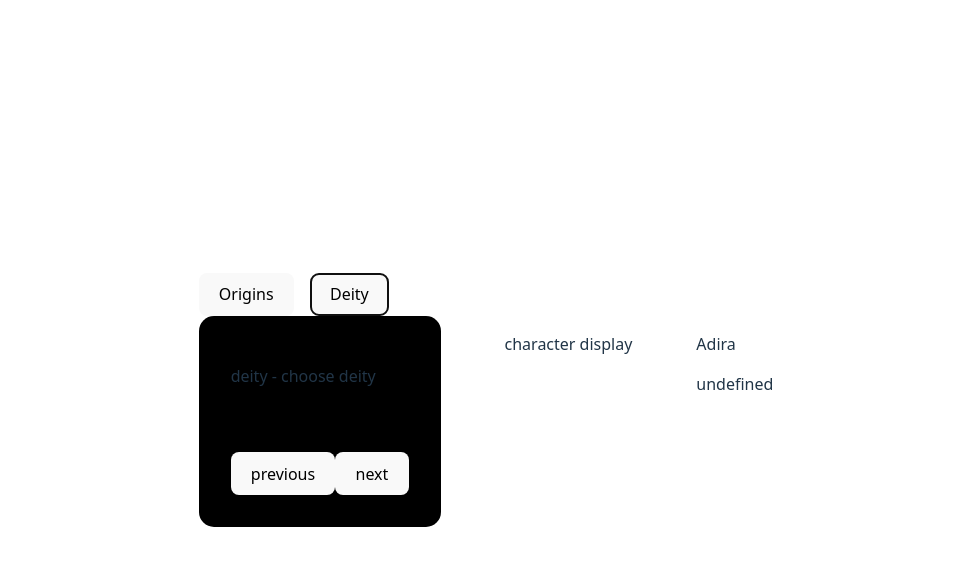
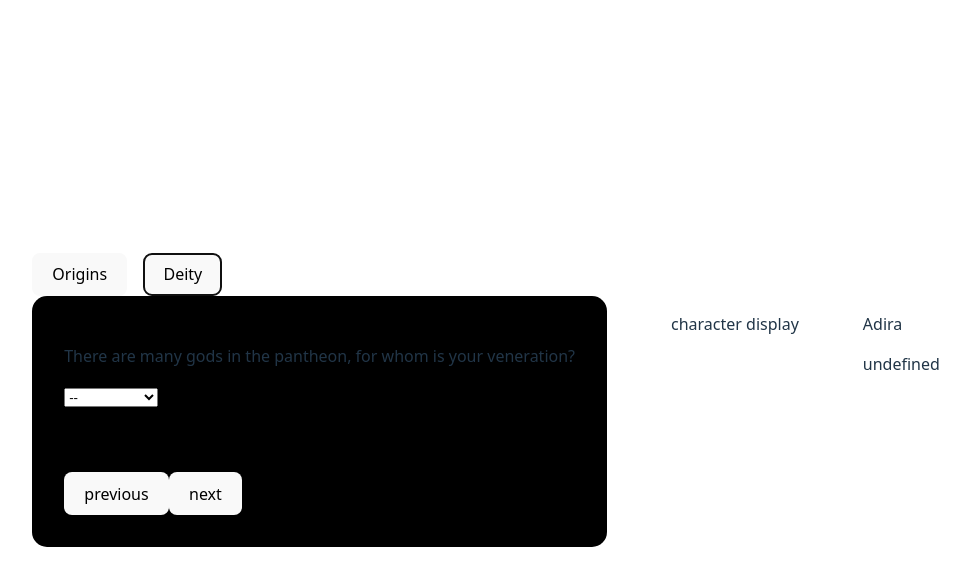
Before and after one commit to tecxh/character-gen, a React (Vite) app: page / in a window 1280 px wide. Both pictures are taken after a click on the button "Deity". Shown: the top 586 px of the page, without its empty margins (154-1124 px from the left). Built offline with nearby package versions, Linux system fonts and the light colour scheme.

Commit message:
add deity choice screen & common display component

```diff
--- a/src/components/CharacterGenerator/ui/CharacterInfoDisplay.tsx
+++ b/src/components/CharacterGenerator/ui/CharacterInfoDisplay.tsx
@@ -2,17 +2,19 @@ import { useCharacter, useData } from "~lib/context"
 
 export const CharacterInfoDisplay = () => {
     const character = useCharacter();
-    const { locations, classes } = useData();
+    const { locations, classes, deities } = useData();
 
-    const { bio: { originLocation }, class: charClass } = character;
+    const { bio: { originLocation }, class: charClass, deity: charDeity } = character;
     const location = locations.find((location) => location.key === originLocation);
     const selectedClass = classes.find((originalClass) => originalClass.key === charClass)
+    const selectedDeity = deities.find((deity) => deity.key === charDeity)
 
     return (
         <div>
             <p>{character.name}</p>
             <span>{location?.personLabel + ' '}</span>
             <span>{selectedClass?.label}</span>
+            {selectedDeity && <p>Devout of {selectedDeity.label}</p>}
         </div>
     )
 }
--- a/src/components/CharacterGenerator/ui/GeneratorMenu.tsx
+++ b/src/components/CharacterGenerator/ui/GeneratorMenu.tsx
@@ -1,4 +1,4 @@
-import { CommonScreen, OriginLocationScreen, OriginClassScreen } from "./menuScreens"
+import { CommonScreen, OriginLocationScreen, OriginClassScreen, DeityChoiceScreen } from "./menuScreens"
 import { Button } from "~components/common";
 
 interface GeneratorMenuProps {
@@ -13,9 +13,9 @@ export const GeneratorMenu = ({ step, increaseStep, decreaseStep }: GeneratorMen
       case 1:
         return <OriginLocationScreen />;
       case 2:
-        return <OriginClassScreen />
+        return <OriginClassScreen />;
       case 3:
-        return <p>deity - choose deity</p>
+        return <DeityChoiceScreen />;
       case 4:
         return <p>deity - choose abilities</p>
       default:
--- /dev/null
+++ b/src/components/CharacterGenerator/ui/menuScreens/CommonChoiceDisplay.tsx
@@ -0,0 +1,24 @@
+import { PassiveDisplay } from "~/components/common";
+import type { Ability, Passive } from "~/types";
+
+interface CommonChoiceDisplayProps {
+    label: string;
+    flavorText: string;
+    passives?: Passive[];
+    abilities?: Ability[];
+}
+
+export const CommonChoiceDisplay = (props: CommonChoiceDisplayProps) => {
+    const { label, flavorText, passives, abilities } = props;
+
+    return (
+        <div>
+            <h2 style={{ textTransform: 'capitalize'}}>{label}</h2>
+            <p>{flavorText}</p>
+            {passives && <h3>Passives</h3>}
+            {passives?.map((passive) => <PassiveDisplay passive={passive} />)}
+            {abilities && <h3>Abilities</h3>}
+            {abilities?.map((ability) => <p>{ability.label}</p>)}
+        </div>
+    )
+}
--- /dev/null
+++ b/src/components/CharacterGenerator/ui/menuScreens/DeityChoiceScreen/DeityChoiceScreen.tsx
@@ -0,0 +1,31 @@
+import { useCharacter, useCharacterDispatch, useData } from "~/lib/context"
+import { CommonChoiceDisplay } from "../CommonChoiceDisplay";
+
+export const DeityChoiceScreen = () => {
+    const { deities, abilities } = useData();
+    const { deity: charDeity } = useCharacter();
+    const dispatch = useCharacterDispatch();
+
+    const selectedDeity = deities.find((deity) => deity.key === charDeity)
+    const deityAbilities = abilities.filter((ability) => selectedDeity?.abilities.includes(ability.key));
+
+    return (
+        <div>
+            <p>There are many gods in the pantheon, for whom is your veneration?</p>
+            <select value={charDeity} onChange={(e) => {
+                if (dispatch) {
+                    dispatch({
+                        type: 'deity',
+                        updates: {
+                            deity: e.target.value
+                        }
+                    })
+                }
+            }}>
+                <option>--</option>
+                {deities.map((deity) => <option value={deity.key}>{deity.label}</option>)}
+            </select>
+            {selectedDeity && <CommonChoiceDisplay label={selectedDeity.label} flavorText={selectedDeity?.flavorText} abilities={deityAbilities}/>}
+        </div>
+    )
+}
--- /dev/null
+++ b/src/components/CharacterGenerator/ui/menuScreens/DeityChoiceScreen/index.ts
@@ -0,0 +1 @@
+export * from './DeityChoiceScreen';
--- a/src/components/CharacterGenerator/ui/menuScreens/index.ts
+++ b/src/components/CharacterGenerator/ui/menuScreens/index.ts
@@ -1,3 +1,4 @@
 export * from './OriginLocationScreen';
 export * from './OriginClassScreen';
+export * from './DeityChoiceScreen';
 export * from './CommonScreen';
```
